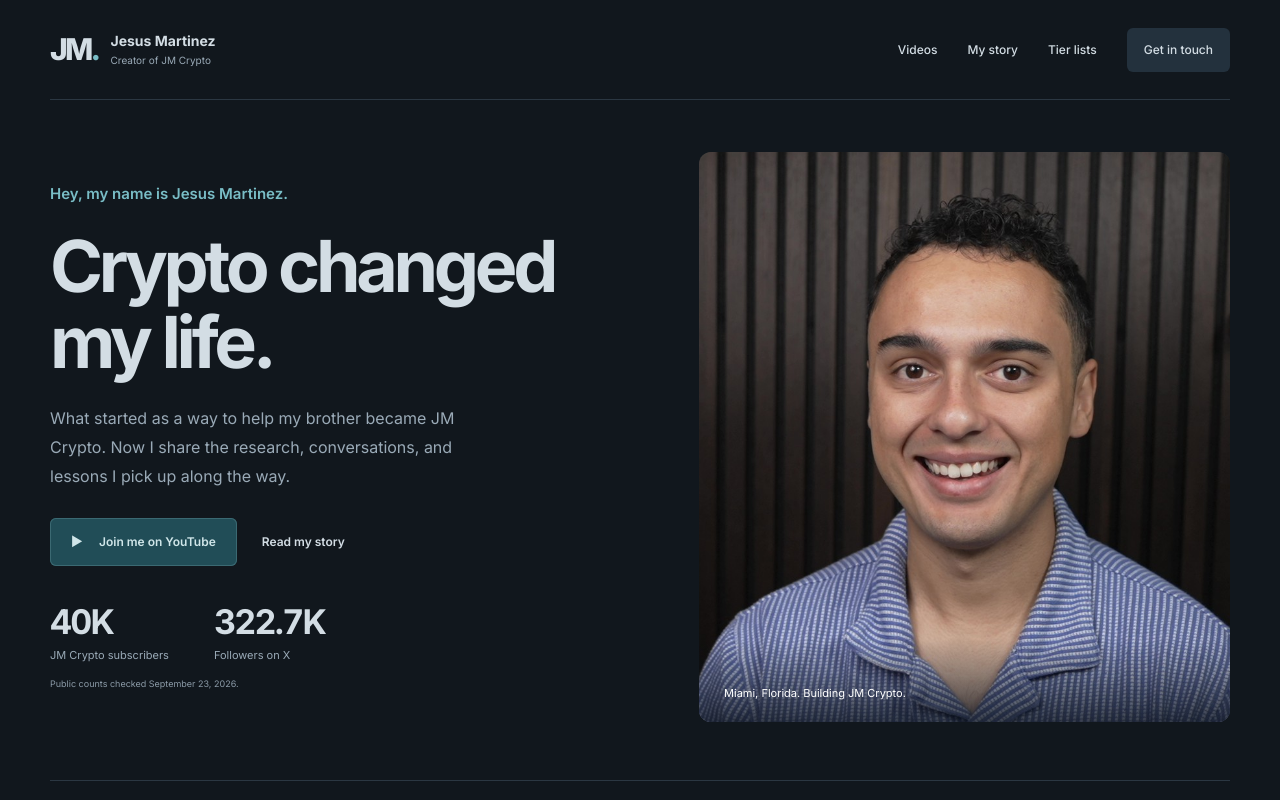
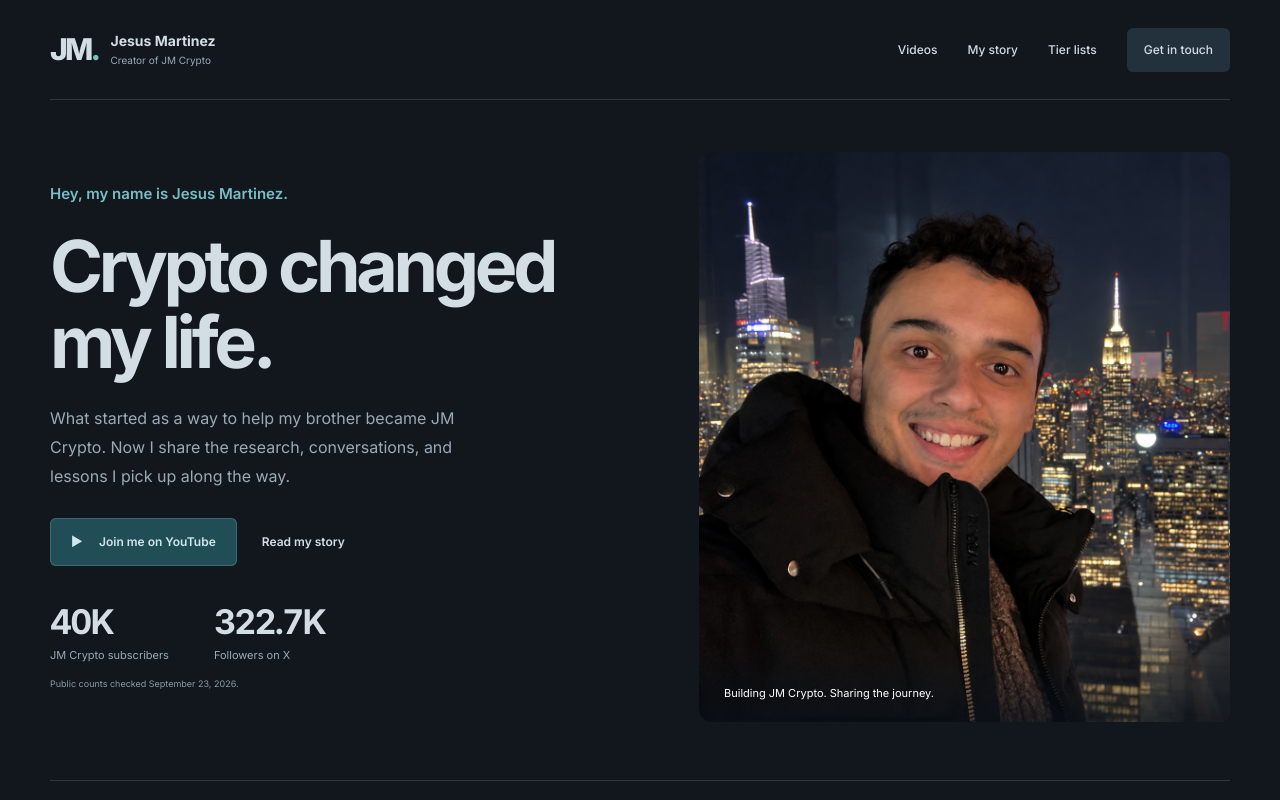
Before and after one commit to jesuselier/NewWebsite, a Next.js app: page / in a window 1280 px wide. Shown: the top 800 px of the page. Built offline with nearby package versions, Linux system fonts and the light colour scheme; no server answers.

Commit message:
Use cropped and color-corrected city portrait in hero

```diff
--- a/app/globals.css
+++ b/app/globals.css
@@ -252,9 +252,7 @@ button {
 }
 .hero-portrait {
   object-fit: cover;
-  object-position: 55% center;
-  transform: scale(1.23);
-  transform-origin: 55% 60%;
+  object-position: center 20%;
 }
 .portrait-caption {
   position: absolute;
@@ -1019,10 +1017,6 @@ button {
   .hero-visual {
     height: 420px;
   }
-  .hero-portrait {
-    object-position: 54% center;
-    transform-origin: 54% 60%;
-  }
   .portrait-caption {
     padding: 40px 20px 17px;
     font-size: 10px;
--- a/components/JesusHome.tsx
+++ b/components/JesusHome.tsx
@@ -40,15 +40,15 @@ export default async function JesusHome() {
         </div>
         <div className="hero-visual">
           <Image
-            src="/media/jesus-martinez-studio.jpg"
-            alt="Jesus Martinez smiling at the camera in his studio"
+            src="/media/jesus-martinez-city-portrait.png"
+            alt="Jesus Martinez smiling in front of the New York City skyline at night"
             fill
-            sizes="(max-width: 380px) 810px, (max-width: 760px) 920px, 1250px"
+            sizes="(max-width: 760px) calc(100vw - 40px), (max-width: 1100px) 48vw, 531px"
             preload
             className="hero-portrait"
           />
           <span className="portrait-caption">
-            Miami, Florida. Building JM Crypto.
+            Building JM Crypto. Sharing the journey.
           </span>
         </div>
       </section>
```
Also changed, not shown: public/media/jesus-martinez-city-portrait.png (added), 1 other file (tests, documents, lock files or other folders).
